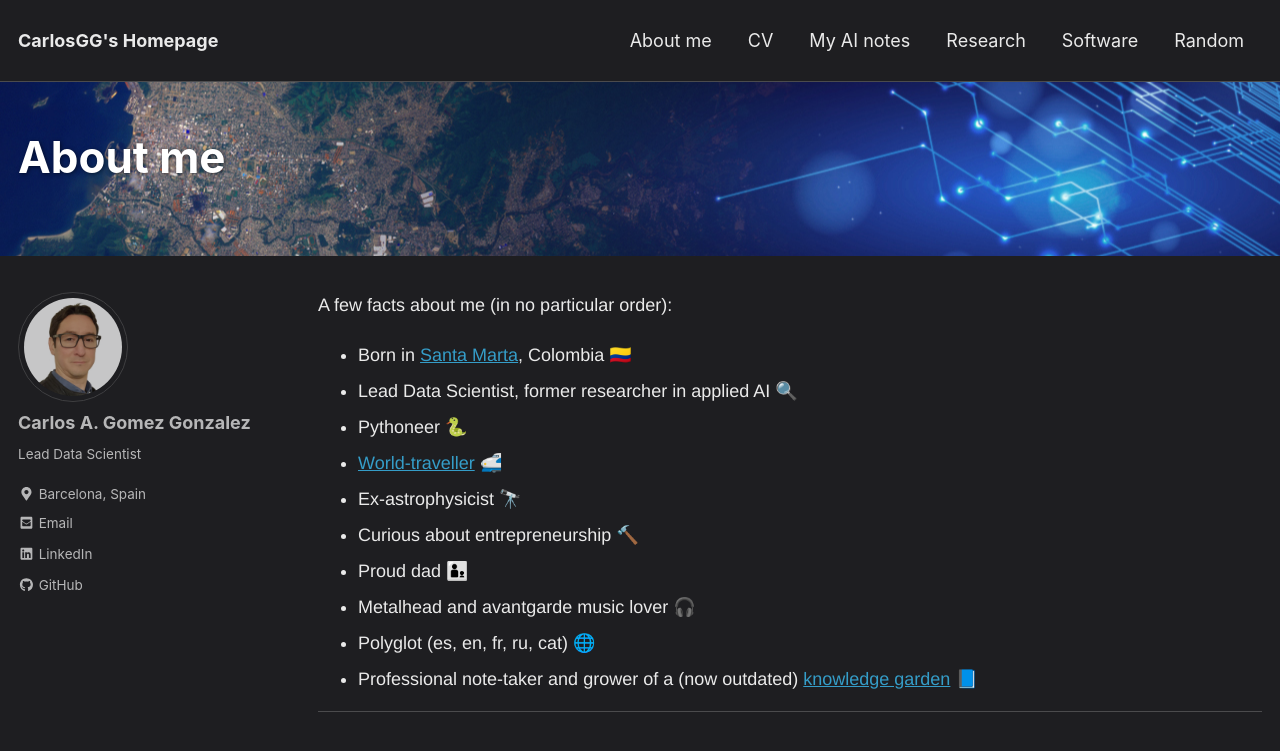
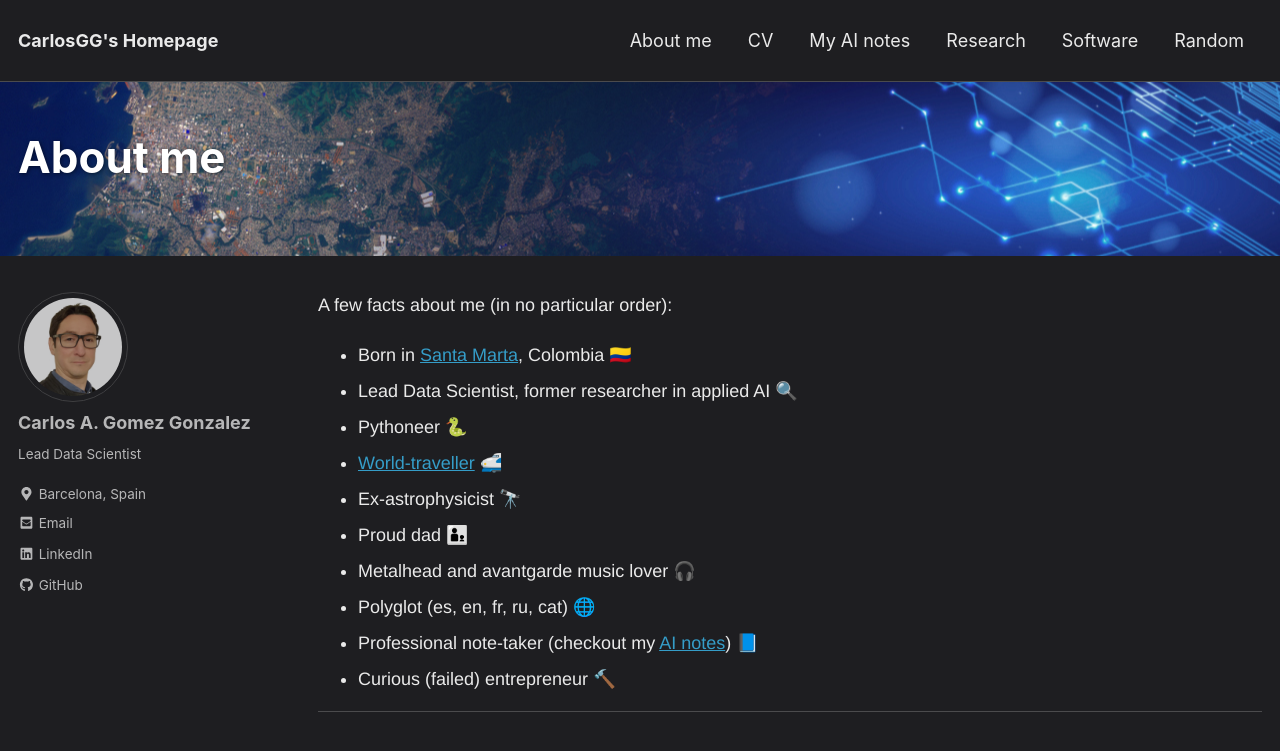
Before and after one commit to carlos-gg/carlos-gg.github.io, a Jekyll site: the page built from _pages/aboutme.md, in a window 1280 px wide and 900 px high. Shown: the top 751 px of the window. Built offline with Jekyll 4.4.1, drawn with Linux system fonts in a browser that asks for light colours; nearby versions of some CDN libraries; emoji names are drawn with the system emoji font.

Commit message:
Update aboutme.md

```diff
--- a/_pages/aboutme.md
+++ b/_pages/aboutme.md
@@ -12,10 +12,10 @@ A few facts about me (in no particular order):
 - Pythoneer :snake:
 - [World-traveller](/countries_visited/) :bullettrain_front:
 - Ex-astrophysicist :telescope:
-- Curious about entrepreneurship :hammer:
 - Proud dad :family_man_boy:
 - Metalhead and avantgarde music lover :headphones:
 - Polyglot (es, en, fr, ru, cat) :globe_with_meridians:
-- Professional note-taker and grower of a (now outdated) [knowledge garden](https://carlos-gg.github.io/digitalgarden/) :blue_book:
+- Professional note-taker (checkout my [AI notes](https://aigarden.vercel.app/)) :blue_book:
+- Curious (failed) entrepreneur :hammer:
 
 ---
```
